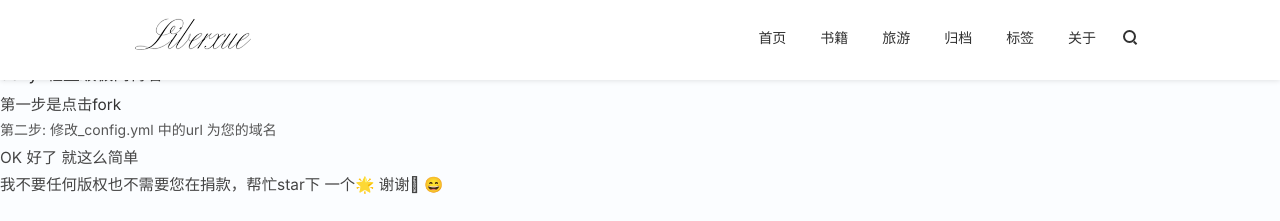
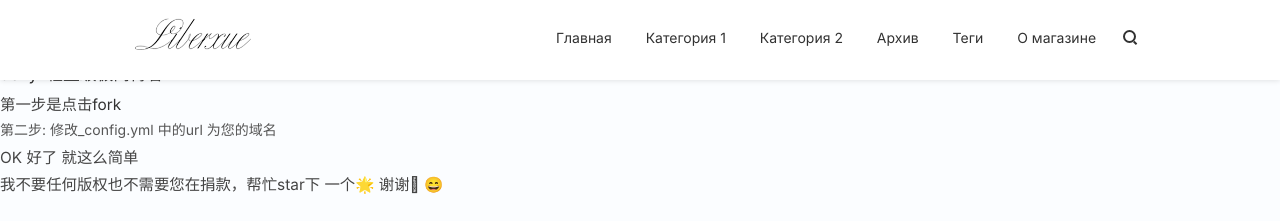
Before and after one commit to insiters/outsideshop.ru, a Jekyll site: the page built from ChinaREADME.md, in a window 1280 px wide. Shown: the top 221 px of the page. Built offline with Jekyll 4.4.1, drawn with Linux system fonts in a browser that asks for light colours; nearby versions of some CDN libraries; our own code applies the rules of GitHub Pages for plain Markdown files; comment, search, counter and statistics services are not loaded.

Commit message:
Update _config.yml

```diff
--- a/_config.yml
+++ b/_config.yml
@@ -11,22 +11,22 @@ paginate: 15
 paginate_path: "liberxuepage:num"
 gems: [jekyll-paginate]
 links:
-  - name:         首页
+  - name:         Главная
     url:          /
     external:     false
-  - name:         书籍
+  - name:         Категория 1
     url:          /book
     external:     false
-  - name:         旅游
+  - name:         Категория 2
     url:          /road
     external:     false
-  - name:         归档
+  - name:         Архив
     url:          /archives
     external:     false
-  - name:         标签
+  - name:         Теги
     url:          /tags
     external:     false
-  - name:         关于
+  - name:         О магазине
     url:          /about
     external:     false
 # ------------ CONFIGURABLE END ------------
```
